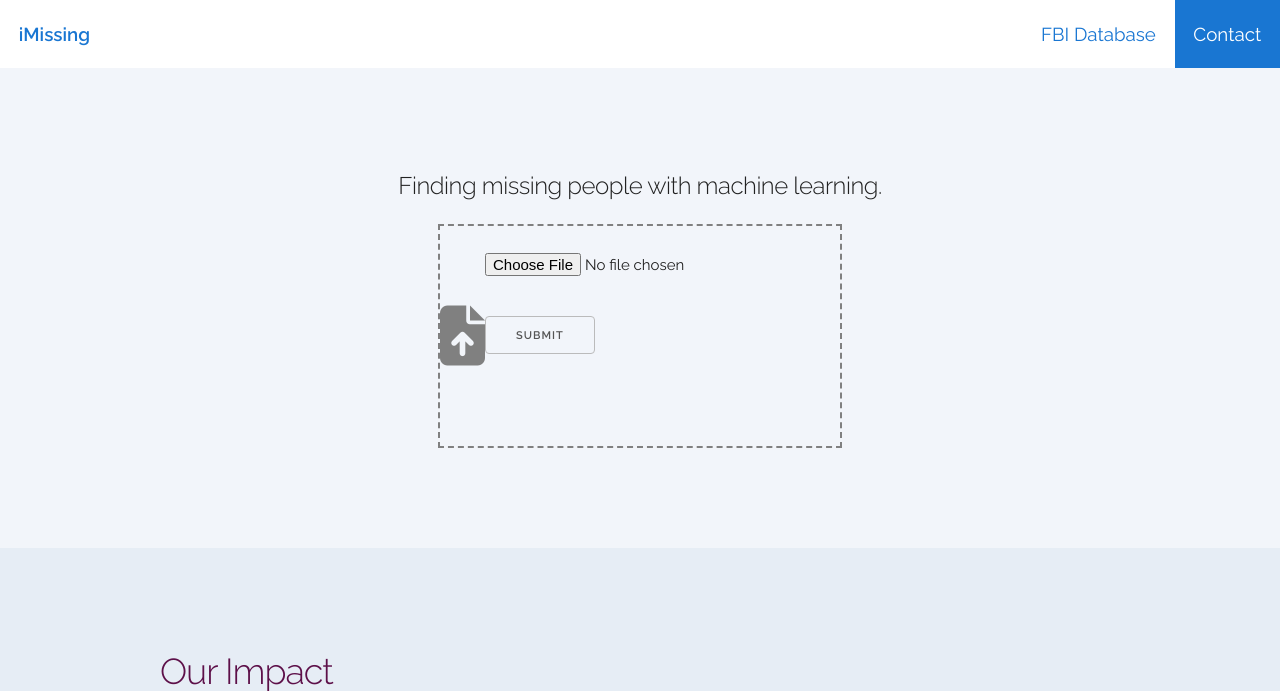
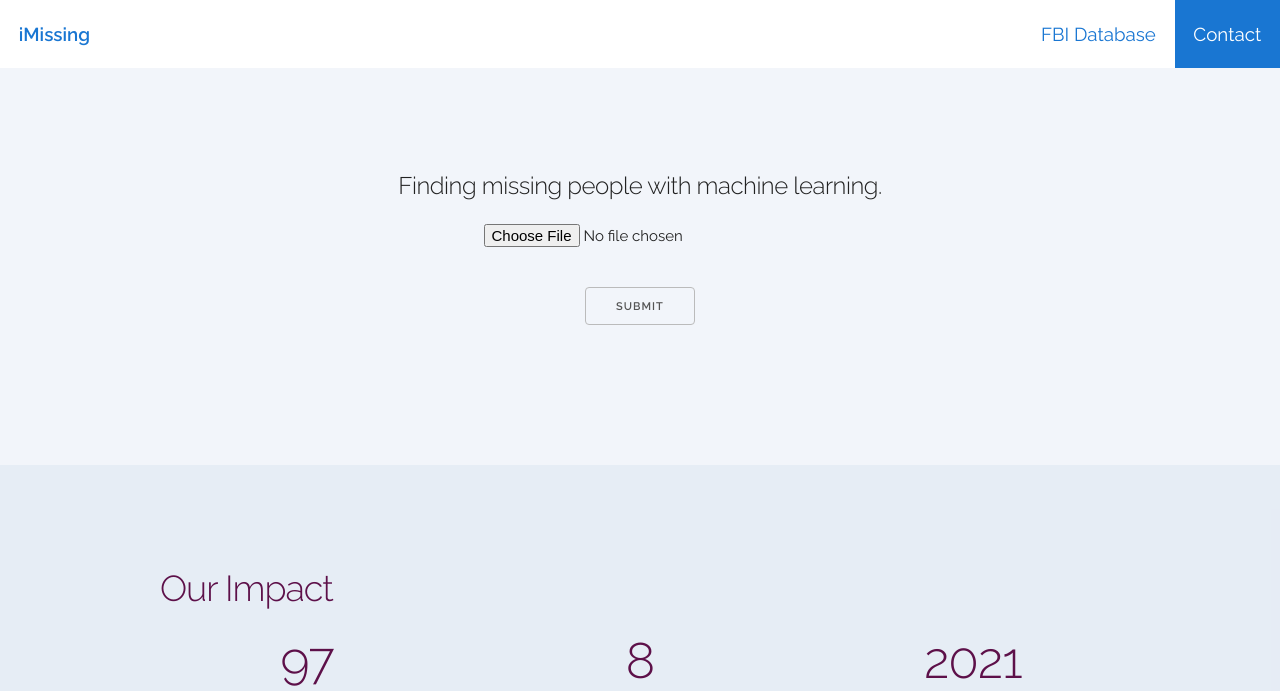
Before and after one commit to william14641/HackDavisProject, a Flask app: page / in a window 1280 px wide. Shown: the top 691 px of the page. Run offline with Flask 2, Linux system fonts and the light colour scheme; some libraries are stand-ins or nearby versions.

Commit message:
Cleaning it up

```diff
--- a/static/css/core.css
+++ b/static/css/core.css
@@ -11,14 +11,8 @@ nav ul {
   padding: 0;
 }
 
-#dropContainer {
-    height:22rem;
-    width:40rem;
-    margin:auto;
-    border:2px dashed grey;
-    display: flex;
-    justify-content: center;
-    align-items: center;
+form {
+  text-align: center;
 }
 
 .upload {
--- a/templates/index.html
+++ b/templates/index.html
@@ -35,17 +35,10 @@
 	<div class="section">
 		<div class="container">
 			<h5>Finding missing people with machine learning.</h5>
-			<div id="dropContainer">
-				<i class="fas fa-file-upload upload"></i>
 				<form method="POST" action="" enctype="multipart/form-data">
       				<p><input type="file" name="file"></p>
       				<p><input type="submit" value="Submit"></p>
     			</form>
-    			<hr>
-			    {% for file in files %}
-			      <img src="{{ url_for('upload', filename=file) }}" style="width: 64px">
-			    {% endfor %}
-  			</div>
 		</div>
 	</div>
 
```
